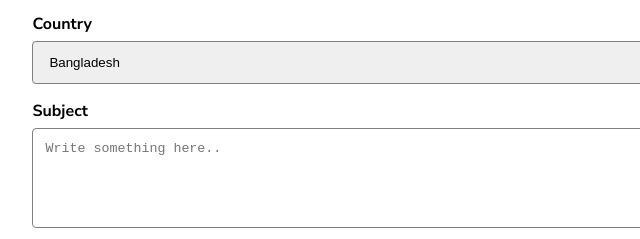
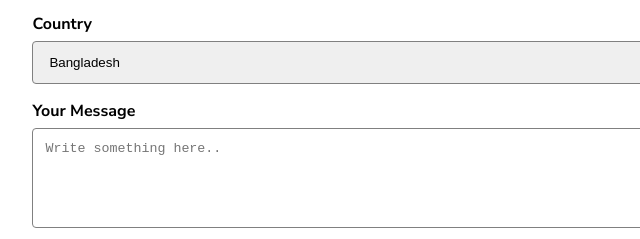
Before and after one commit to pinky50/personal-portfolio, a plain HTML site: page index.html in a window 1280 px wide. Shown: the part 2480-2719 px from the top of the page, 262-902 px from the left. Drawn offline with Linux system fonts and the light colour scheme.

Commit message:
form edited and final code

```diff
--- a/index.html
+++ b/index.html
@@ -113,7 +113,7 @@
                 <option value="australia">Australia</option>
             </select>
 
-            <label>Subject</label>
+            <label>Your Message</label>
             <textarea name="subject" placeholder="Write something here.." style="height:100px"></textarea>
 
             <input type="submit" value="Submit">
```
